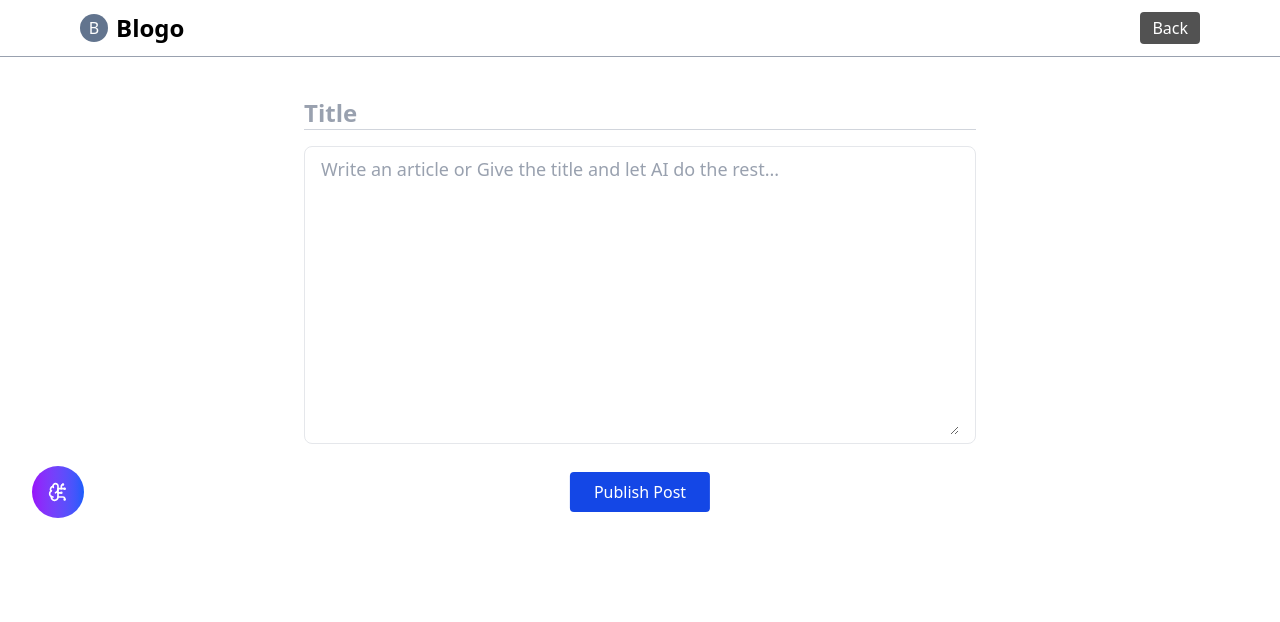
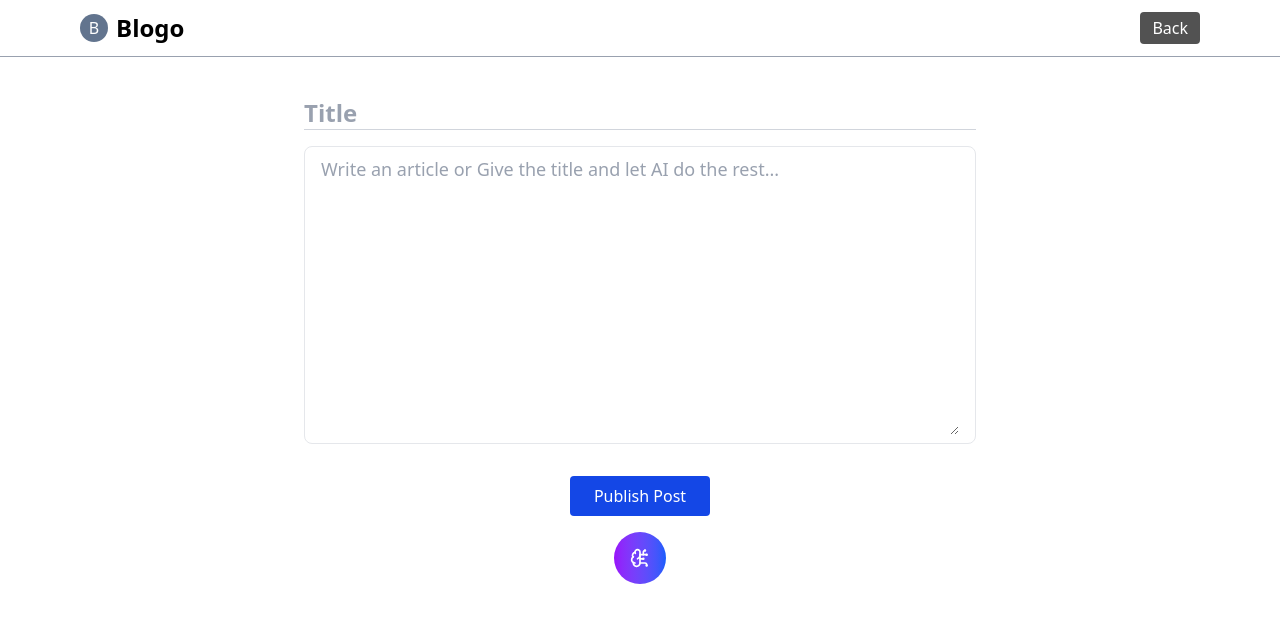
Before and after one commit to IfranMugal/blogo, a React (Vite) app in the folder frontend/: page /create in a window 1280 px wide. Shown: the top 622 px of the page. Built offline with nearby package versions, Linux system fonts and the light colour scheme; no server answers; sample sign-in values are in the browser's storage.

Commit message:
llm added

```diff
--- a/frontend/src/pages/Create.tsx
+++ b/frontend/src/pages/Create.tsx
@@ -131,7 +131,17 @@ function Create() {
               </div>
             </div>
 
-            <div className="flex justify-between items-center w-full px-4 h-16 relative">
+            <div className="flex flex-col items-center w-full px-4 mt-4 gap-4">
+  {/* Publish Post button - top */}
+  <button
+    onClick={post}
+    className="px-6 py-2 bg-blue-700 text-white rounded hover:bg-blue-800 disabled:opacity-50"
+    disabled={loading || generating}
+  >
+    Publish Post
+  </button>
+
+  {/* Generate with AI button - below Publish */}
   <button
     onClick={generateBlog}
     className="group relative flex items-center justify-start gap-2 overflow-hidden transition-all duration-1000 ease-in-out bg-gradient-to-r from-purple-600 to-blue-600 text-white rounded-full px-4 py-4 w-13 hover:w-50 disabled:opacity-50"
@@ -144,17 +154,8 @@ function Create() {
       Generate with AI
     </span>
   </button>
+</div>
 
-              <div className="absolute left-1/2 transform -translate-x-1/2">
-                <button
-                  onClick={post}
-                  className="px-6 py-2 bg-blue-700 text-white rounded hover:bg-blue-800"
-                  disabled={loading || generating}
-                >
-                  Publish Post
-                </button>
-              </div>
-            </div>
           </>
         )}
       </div>
```
Lines whose indentation alone changed are shown as unchanged.
